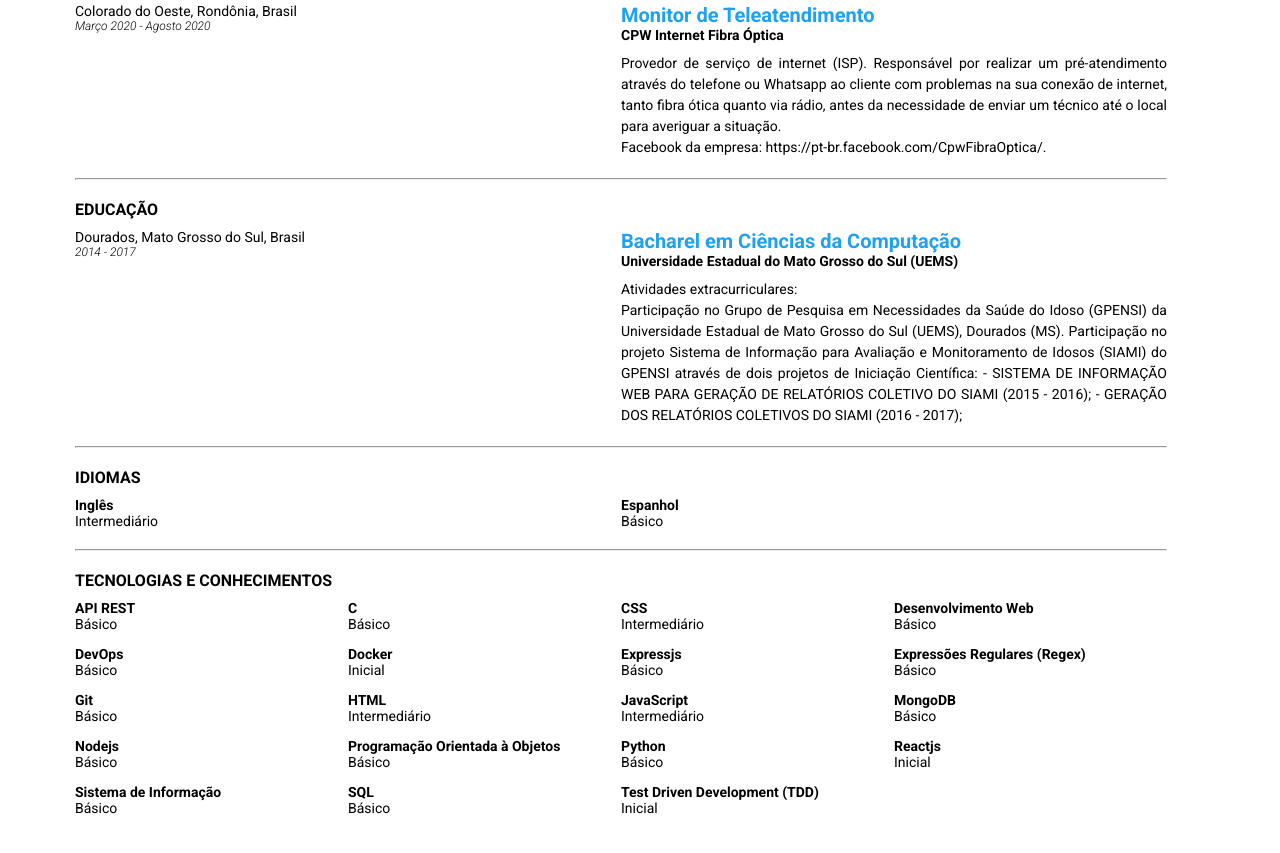
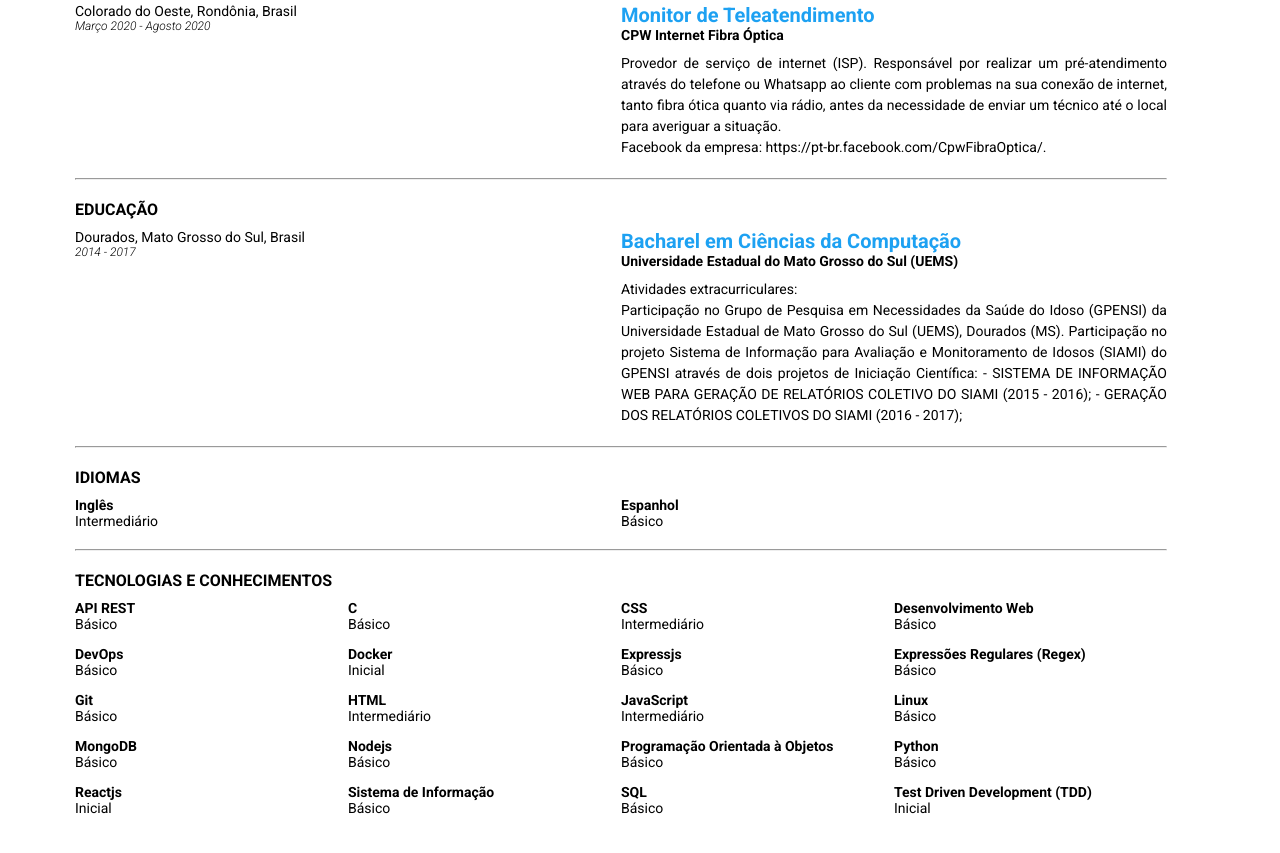
Before and after one commit to HalexV/curriculum-pt-br, a plain HTML site: page index.html in a window 1280 px wide. Shown: the part 389-1242 px from the top of the page. Drawn offline with Linux system fonts and the light colour scheme.

Commit message:
New tecknowledge added

```diff
--- a/index.html
+++ b/index.html
@@ -188,6 +188,10 @@
               <p>Intermediário</p>
             </div>
             <div>
+              <p class="tecknowledge">Linux</p>
+              <p>Básico</p>
+            </div>
+            <div>
               <p class="tecknowledge">MongoDB</p>
               <p>Básico</p>
             </div>
```
